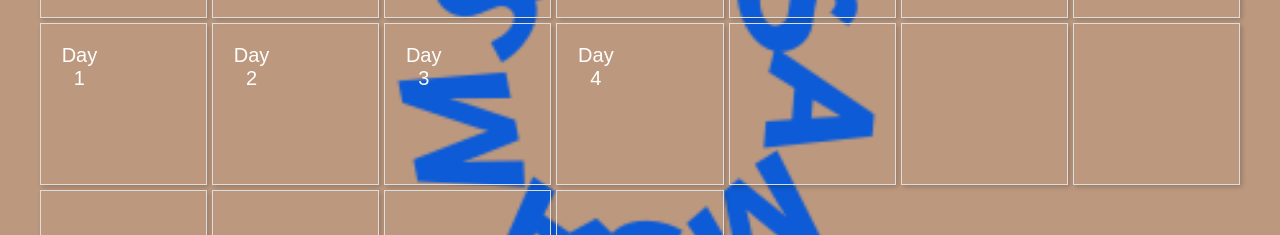
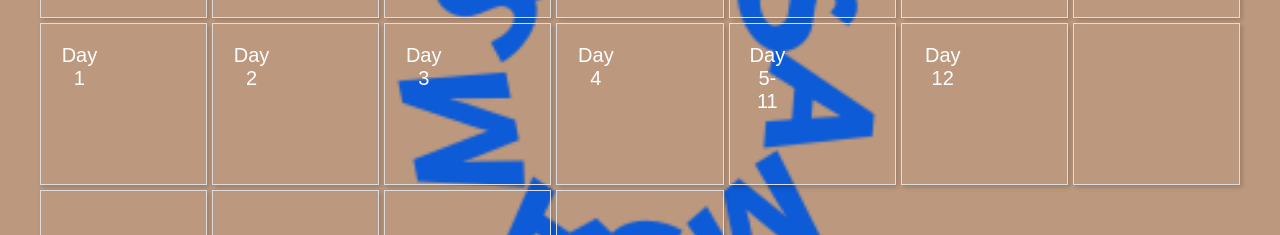
Before and after one commit to SamPicon/sams-calendar, a plain HTML site: page index.html in a window 1280 px wide. Shown: the part 266-501 px from the top of the page. Drawn offline with Linux system fonts and the light colour scheme.

Commit message:
Update index.html

```diff
--- a/index.html
+++ b/index.html
@@ -4,7 +4,7 @@
     <meta charset="UTF-8">
     <meta name="viewport" content="width=device-width, initial-scale=1.0">
     <link rel="icon" href="images/favicon.ico" sizes="128x128">
-    <title>Sam's Calendar</title>
+    <title>Sam's Time</title>
     <link rel="stylesheet" href="css/style.css">
 
 </head>
@@ -38,8 +38,14 @@
         <div class="day"> Day 4
             <a href="day4.html"><img src="images/guadpeak.HEIC" class="preview" alt="Example Image" class="media"></a>
         </div>
-        <div class="day"></div>
-        <div class="day"></div>
+
+        <div class="day">Day <br> 5-11
+            <a href="day5.html"><img src="images/oldhouse.HEIC" class="preview" alt="Example Image" class="media"></a>
+        </div>
+
+        <div class="day">Day 12
+            <a href="day12.html"><img src="images/heartrock.HEIC" class="preview" alt="Example Image" class="media"></a>
+        </div>
         <div class="day"></div>
         <div class="day"></div>
         <div class="day"></div>
```
